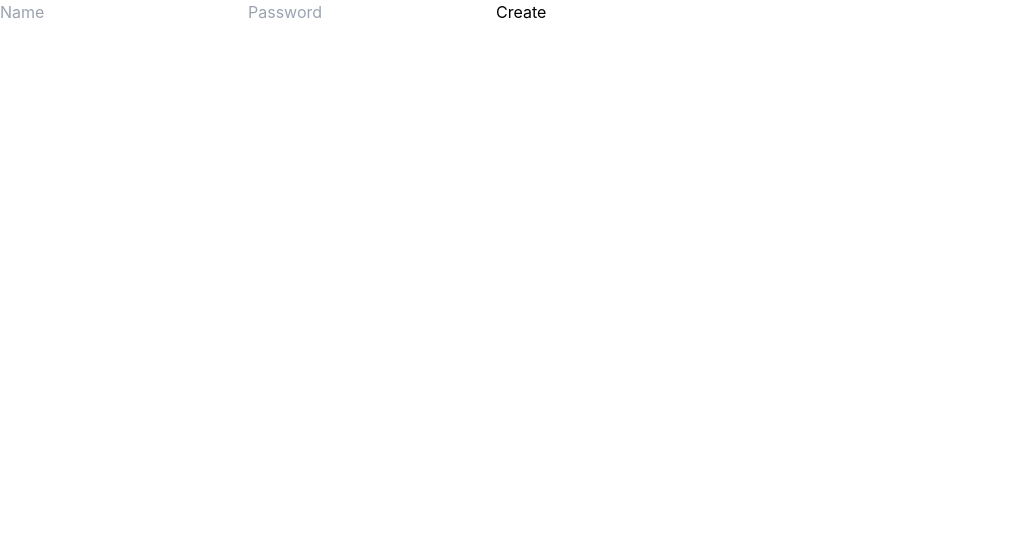
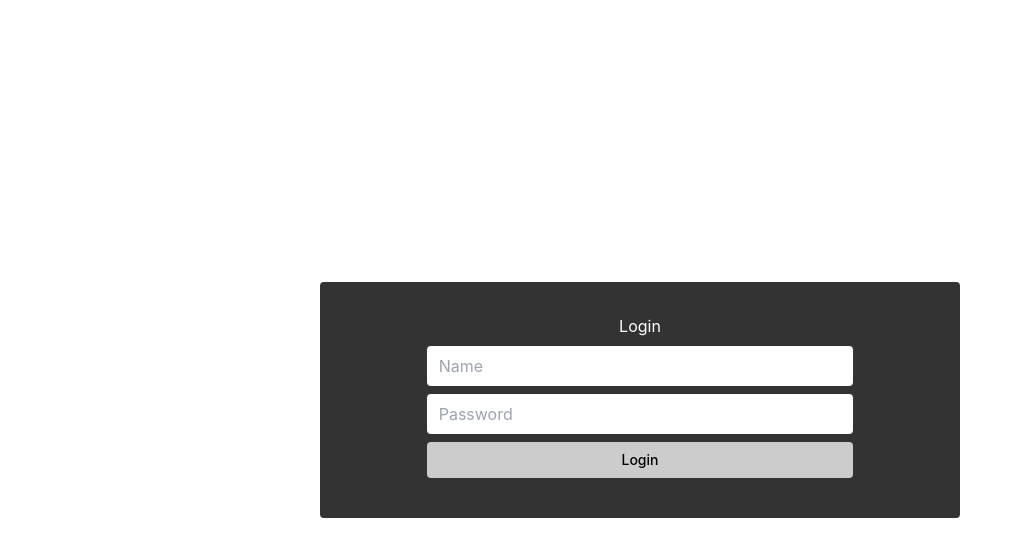
Before and after one commit to M-burak09/tohabit, a React (Create React App) app: page /login in a window 1280 px wide. Shown: the top 556 px of the page, without its empty margins (0-1022 px from the left). Built offline with nearby package versions, Linux system fonts and the light colour scheme.

Commit message:
login works with basic styles except one commented bug

```diff
--- a/src/atoms/Button.jsx
+++ b/src/atoms/Button.jsx
@@ -1,9 +1,8 @@
 import React from "react";
 
-const Button = ({onClick, children}) =>{
-
+const Button = ({onClick, styles, children}) =>{
     return(
-        <button onClick={onClick}>{children}</button>
+        <button onClick={onClick} className={`${styles}`}>{children}</button>
     )
 }
 
--- a/src/molecules/Login.jsx
+++ b/src/molecules/Login.jsx
@@ -27,8 +27,10 @@ function Login() {
         const data = await res.json();
         if(data.success === true){
           console.log(data.user.id);
-          sessionStorage.setItem("current_user", data.user.id);
+
+          await sessionStorage.setItem("current_user", data.user.id);
           console.log(sessionStorage.getItem("current_user"));
+          // Need to fix bug where it sometimes goes to home but sometimes stays at login
           navigate("/");
           setUsername("");
           setPassword("");
@@ -47,27 +49,29 @@ function Login() {
   };
 
   return (
-    <div className="App">
-      <form onSubmit={handleSubmit}>
+      <form className="bg-secondary w-full  max-w-3xl h-screen m-auto lg:rounded py-8 lg:w-1/2 lg:h-fit lg:absolute lg:top-1/2 lg:left-1/2 lg:-translate-x-1/2 lg:-translate-y-1/2" onSubmit={handleSubmit}>
+        <h1 className="text-center text-primary">Login</h1>
+
         <input
+          className="block w-2/3 m-auto rounded border-0 bg-transparent px-3 py-2 my-2"
           type="text"
           value={username}
           placeholder="Name"
           onChange={(e) => setUsername(e.target.value)}
         />
         <input
+          className="block w-2/3 m-auto rounded border-0 bg-transparent px-3 py-2 my-2"
           type="text"
           value={password}
           placeholder="Password"
           onChange={(e) => setPassword(e.target.value)}
         />
 
-        <Button onClick={handleSubmit}>Create</Button>
+        <Button onClick={handleSubmit} styles="block w-2/3 m-auto rounded bg-tertiary px-3 py-2 my-2 text-sm font-medium">Login</Button>
 
         <p className="message">{message ? <p>{message}</p> : null}</p>
         <p>{sessionStorage.getItem("current_user")}</p>
       </form>
-    </div>
   );
 }
 
--- a/tailwind.config.js
+++ b/tailwind.config.js
@@ -5,6 +5,11 @@ module.exports = {
   ],
   theme: {
     extend: {},
+    colors: {
+      primary: "#FFFFFF",
+      secondary: "#333",
+      tertiary: "#CCCCCC"
+    }
   },
   plugins: [],
 }
```
